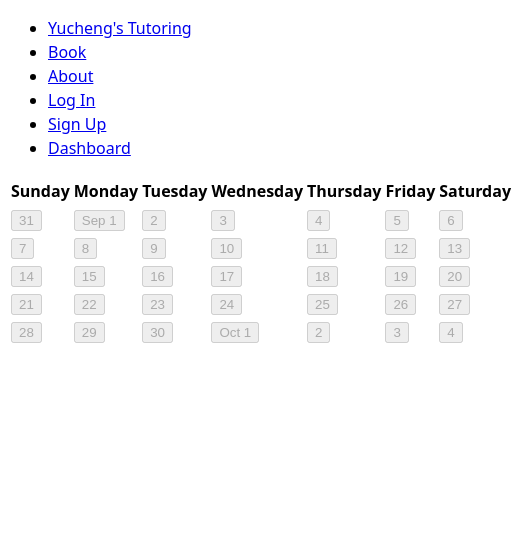
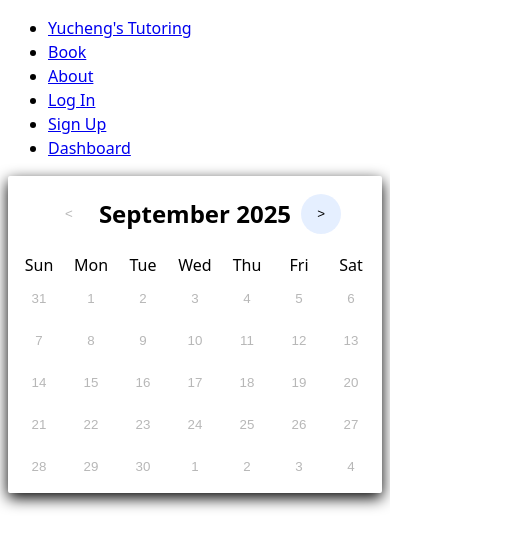
Before and after one commit to BlakeDiaz/tutoring_website, a React (Vite) app in the folder frontend/: page /book in a window 390 px wide. Shown: the top 548 px of the page, 514 px wide, since content can reach past the window. Built offline with nearby package versions, Linux system fonts and the light colour scheme; no server answers.

Commit message:
Style Calendar to be mobile-friendly

```diff
--- /dev/null
+++ b/frontend/src/Calendar.css
@@ -0,0 +1,54 @@
+.calendar-wrapper {
+    display: flex;
+    justify-content: center;
+    align-items: center;
+}
+
+.calendar {
+    border-radius: 2px;
+    background-color: white;
+    box-shadow: 0px 5px 15px;
+    display: inline-block;
+    padding-bottom: 5px;
+}
+
+.calendar-header-wrapper {
+    display: flex;
+    justify-content: center;
+    align-items: center;
+}
+
+.calendar-header {
+    font-weight: bold;
+    margin-left: 10px;
+    margin-right: 10px;
+}
+
+.calendar-table {
+    justify-self: center;
+    border-spacing: 10px 0px;
+}
+
+.calendar-table > thead > tr > th {
+    font-weight: normal;
+}
+
+.calendar-button {
+    width: 40px;
+    height: 40px;
+    text-align: center;
+    background-color: rgba(0, 100, 252, 0.1);
+    border-color: rgba(0, 100, 252, 0.1);
+    border-width: 0px;
+    border-radius: 50%;
+    transition: 0.2s ease-in-out;
+}
+
+.calendar-button:disabled {
+    background-color: white;
+    border-radius: 0px;
+}
+
+.calendar-button:hover:enabled {
+    background-color: rgba(3, 186, 252, 0.8)
+}
--- a/frontend/src/Calendar.tsx
+++ b/frontend/src/Calendar.tsx
@@ -3,19 +3,23 @@ import {
   type Date,
   getDate,
   getCalendarDatesForMonth,
-  getAbbreviatedMonthString,
   dateToString,
   getFirstDateOfMonth,
   getLastDateOfMonth,
   getNextDay,
+  getMonthString,
+  compareDates,
+  getFirstDateOfNextMonth,
+  getFirstDateOfPrevMonth,
 } from "./dates";
 import SiteNavbar from "./SiteNavbar";
 import { isRecord } from "./types";
 import { parseAppointments, type Appointment } from "./appointments";
 import AppointmentList from "./AppointmentList";
+import "./Calendar.css";
 
 function Calendar() {
-  let date = getDate();
+  const [date, setDate] = useState<Date>(getDate());
 
   const [appointments_map, setAppointmentsMap] = useState<Map<string, Appointment[]>>();
   const [selected_date, setSelectedDate] = useState<Date>();
@@ -67,7 +71,6 @@ function Calendar() {
   }
 
   function renderCalendar(): JSX.Element {
-    const date = getDate();
     const calendar_dates = getCalendarDatesForMonth(date.month, date.year);
 
     const rows: Array<JSX.Element> = [];
@@ -78,8 +81,8 @@ function Calendar() {
         const disabled = cur_date.month !== date.month || !appointments_map?.has(dateToString(cur_date));
         row.push(
           <td key={dateToString(cur_date)}>
-            <button disabled={disabled} onClick={() => setSelectedDate(cur_date)}>
-              {formatDate(cur_date)}
+            <button disabled={disabled} className="calendar-button" onClick={() => setSelectedDate(cur_date)}>
+              {cur_date.day.toString()}
             </button>
           </td>
         );
@@ -87,21 +90,42 @@ function Calendar() {
       rows.push(<tr key={dateToString(calendar_dates[i][0])}>{row}</tr>);
     }
 
+    const prev_button_disabled = compareDates(date, getDate()) <= 0;
+
     return (
-      <table>
+      <div className="calendar-wrapper">
+        <div className="calendar">
+          <div className="calendar-header-wrapper">
+            <button
+              disabled={prev_button_disabled}
+              className="calendar-button"
+              onClick={() => setDate(getFirstDateOfPrevMonth(date.month, date.year))}
+            >
+              {"<"}
+            </button>
+            <h2 className="calendar-header">
+              {getMonthString(date.month)} {date.year}
+            </h2>
+            <button className="calendar-button" onClick={() => setDate(getFirstDateOfNextMonth(date.month, date.year))}>
+              {">"}
+            </button>
+          </div>
+          <table className="calendar-table">
             <thead>
               <tr>
-            <th>Sunday</th>
-            <th>Monday</th>
-            <th>Tuesday</th>
-            <th>Wednesday</th>
-            <th>Thursday</th>
-            <th>Friday</th>
-            <th>Saturday</th>
+                <th>Sun</th>
+                <th>Mon</th>
+                <th>Tue</th>
+                <th>Wed</th>
+                <th>Thu</th>
+                <th>Fri</th>
+                <th>Sat</th>
               </tr>
             </thead>
             <tbody className="thing">{rows}</tbody>
           </table>
+        </div>
+      </div>
     );
   }
 
@@ -133,18 +157,4 @@ function Calendar() {
   );
 }
 
-/**
- * Formats a date into <Abbreviated month name> <Day number> format.
- * For example, the date {day: 7, month: 3, year: 2024} would be formatted as "Apr 7".
- * @param date The date to be formatted.
- * @returns Formatted date as a string.
- */
-const formatDate = (date: Date): string => {
-  if (date.day === 1) {
-    return getAbbreviatedMonthString(date.month) + " " + date.day;
-  }
-
-  return date.day.toString();
-};
-
 export default Calendar;
```
Lines whose indentation alone changed are shown as unchanged.
